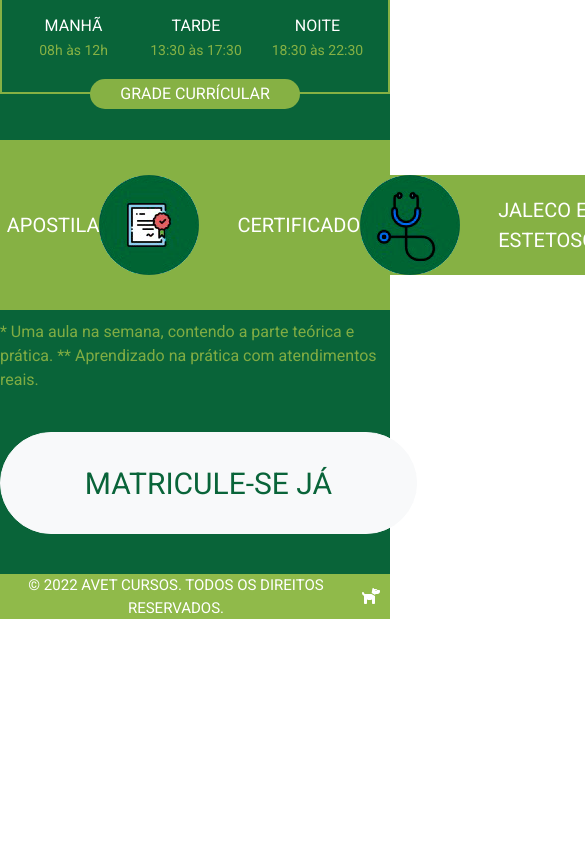
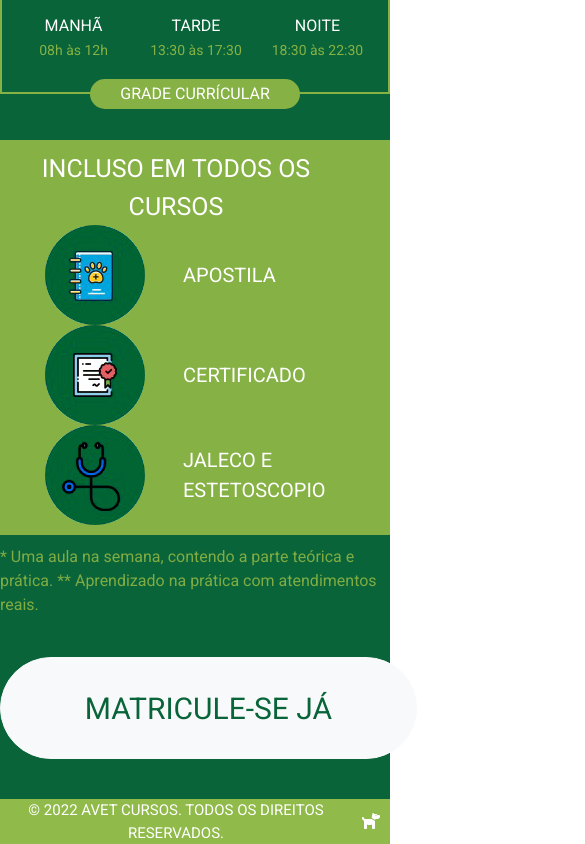
Before and after one commit to marcusviniciusmo/Avet_Cursos_Website, a React (Create React App) app in the folder frontend/: page /cursos in a window 390 px wide. Shown: the part 2081-2925 px from the top of the page, 585 px wide, since content can reach past the window. Before the commit the page ends 2700 px from the top, so only its background shows below. Built offline with nearby package versions, Linux system fonts and the light colour scheme.

Commit message:
Responsive design for the IncludedInCourse component in the Cursos view

```diff
--- a/frontend/src/components/IncludedInCourse/styles.css
+++ b/frontend/src/components/IncludedInCourse/styles.css
@@ -20,3 +20,19 @@ div#includedInCourseContainer span {
   color: #FFFFFF;
   font-size: 20px;
 }
+
+@media screen and (min-width: 1024px) and (max-width: 1151px) {
+  div#includedInCourseContainer span {
+    font-size: 15px;
+  }
+}
+
+@media screen and (min-width: 800px) and (max-width: 1023px) {
+  div#includedInCourseLogoContainer {
+    margin-right: 5px;
+  }
+
+  div#includedInCourseContainer span {
+    font-size: 13px;
+  }
+}
--- a/frontend/src/views/Cursos/styles.css
+++ b/frontend/src/views/Cursos/styles.css
@@ -65,6 +65,11 @@ span#courseNotifications {
     display: flex;
     flex-wrap: wrap;
   }
+
+  div#includedCourseCardsContainer span#includedInCourseLabel {
+    font-size: 12px;
+    margin-right: 15px;
+  }
 }
 
 @media screen and (max-width: 799px) {
@@ -72,4 +77,15 @@ span#courseNotifications {
     display: flex;
     flex-wrap: wrap;
   }
+
+  div#includedCourseCardsContainer {
+    display: flex;
+    flex-wrap: wrap;
+  }
+
+  div#includedCourseCardsContainer span#includedInCourseLabel {
+    font-size: 25px;
+    width: 100%;
+    text-align: center;
+  }
 }
```
